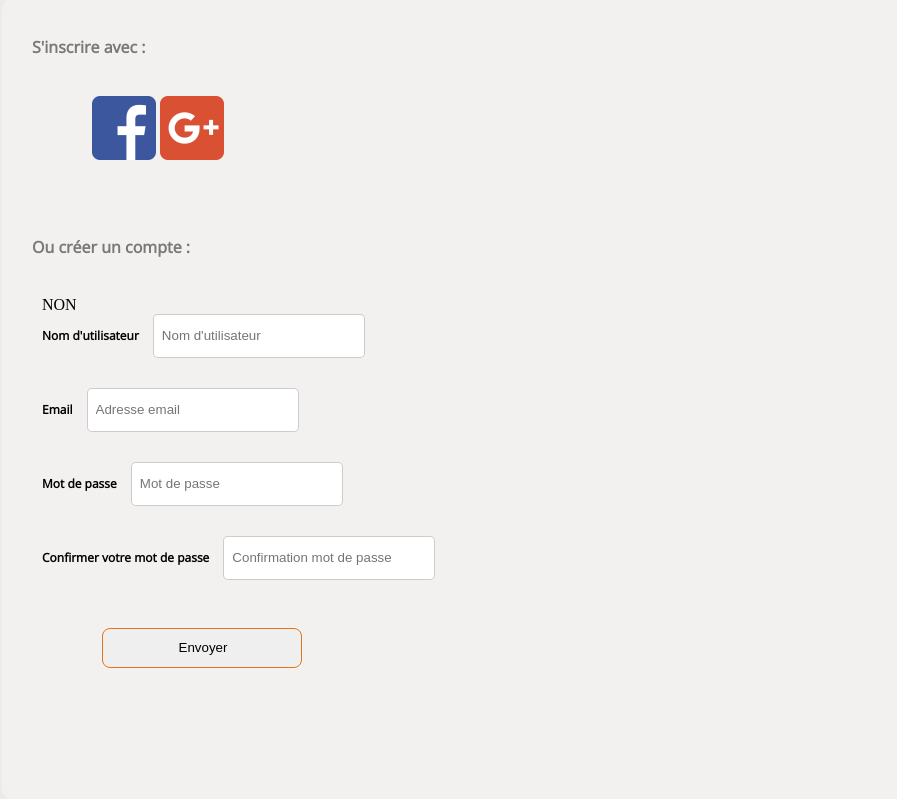
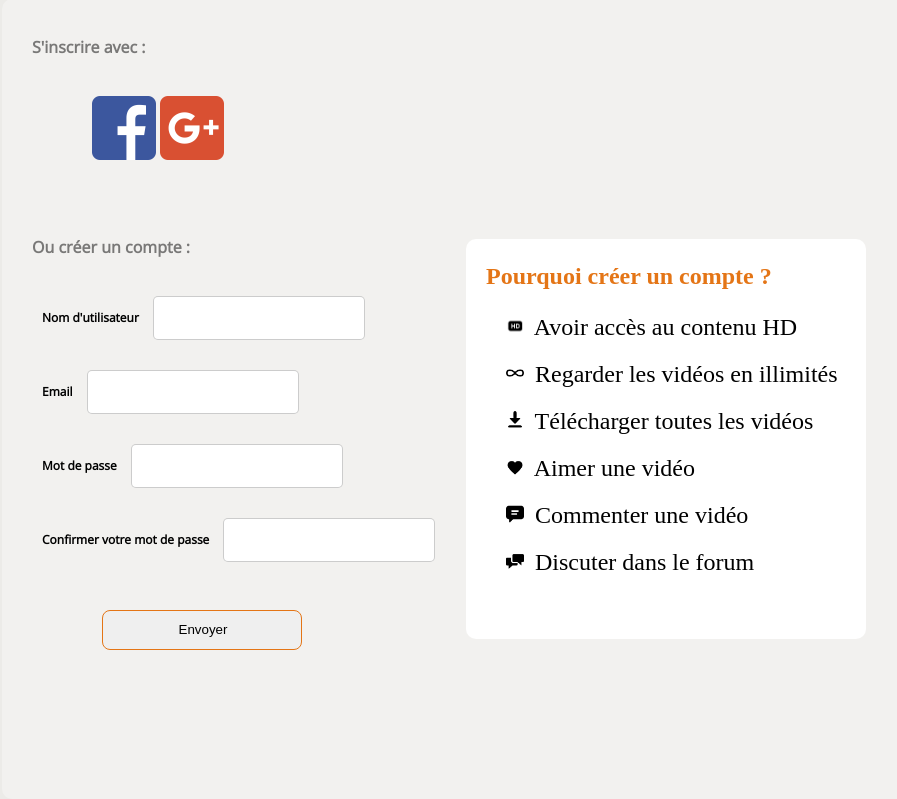
Before and after one commit to garp42/FireStar, a PHP site: page /register.php in a window 1280 px wide. Shown: the part 401-1200 px from the top of the page, without its empty margins (190-1087 px from the left). Run offline with PHP 8.4, Linux system fonts and the light colour scheme; data that the repository does not hold is empty.

Commit message:
"pourquoi créer un comte" - PHP inscription terminée + début FOOTER

```diff
--- a/banner.php
+++ b/banner.php
@@ -1,5 +1,5 @@
 <?php
-	include('config.php');
+	require('config.php');
 ?>
 
 <!DOCTYPE html>
--- a/css/styles.css
+++ b/css/styles.css
@@ -92,6 +92,14 @@ body{
 	z-index: 2;
 	width: 48px;
 	height: 48px;
+}
+
+#footer{
+    position: relative;
+    bottom: 0px;
+    width: 100%;
+    height: 80px;
+    background-color: #5A5D85;
 }
 
 #wallpaper{
@@ -483,3 +491,31 @@ body{
 	font-weight: bold;
 	padding: none;
 }
+
+#register-info{
+    position: absolute;
+    right: 10%;
+    top: 30%;
+    height: 400px;
+    width: 400px;
+    background-color: white;
+    border-radius: 10px;
+}
+
+#register-info h3{
+    margin-left: 20px;
+	font-size: 1.5em;
+    color: #E47516;
+}
+
+#register-info img{
+    height: 18px;
+    width: 18px;
+    margin-right: 5px;
+}
+
+#register-info li{
+    font-size: 1.5em;
+    margin-bottom: 20px;
+    list-style: none;
+}
--- a/js/script.js
+++ b/js/script.js
@@ -94,10 +94,12 @@ $(function(){
 	$('#send-submit').mouseover(function(){
 		$('#send-submit').css('background-color', '#E47516');
 		$('#send-submit').css('color', 'white');
+		$('#send-submit').css('transition', '0.5s');
 	});
 	$('#send-submit').mouseout(function(){
 		$('#send-submit').css('background-color', 'white');
 		$('#send-submit').css('color', 'black');
+		$('#send-submit').css('transition', '0.5s');
 	});
 
 	// var array = ['img/stars-wallpaper.jpg', 'img/horizon-wallpaper.jpg', 'img/horizon-wallpaper2.jpg'];
--- a/register.php
+++ b/register.php
@@ -1,12 +1,22 @@
 <?php
-    require('banner.php');
-    if(isset($_POST['username']) AND !empty($_POST['username'])
-      AND isset($_POST['email']) AND !empty($_POST['email'])
-      AND isset($_POST['password']) AND !empty($_POST['password'])){
-        $username = $_POST['username'];
-        $email = $_POST['email'];
-        $password = $_POST['password'];
-        $req = $bdd->query("INSERT INTO user(id, email, username, password) VALUES('', '$email', '$username', '$password')");
+require('banner.php');
+    if(isset($_POST['envoyer'])){
+        $username = htmlspecialchars($_POST['username']);
+        $email = htmlspecialchars($_POST['email']);
+        $password = sha1($_POST['password']);
+        $password2 = sha1($_POST['password2']);
+        if(!empty($username) AND !empty($email) AND !empty($password) AND !empty($password2)){
+            if($password == $password2){
+            	$req = $bdd->prepare("INSERT INTO user(email, username, password, password2) VALUES(?, ?, ?, ?)");
+            	$req->execute(array($email, $username, $password, $password2));
+        	}
+        	else{
+        		$error_password = '<font color="red">Les mots de passes sont différents</font>';
+        	}
+        }
+        else{
+        	$error_register = '<font color="red">Veuillez remplir tous les champs</font>';
+        }
     }
 ?>
 
@@ -25,26 +35,32 @@
     <div id="account-register">
         <h6>Ou créer un compte : </h6>
 		<ul>
-            <?php
-            if($req){
-                echo 'OK';
-            }
-            else{
-                echo 'NON';
-            }
-            ?>
             <form action="" method="post">
                 <li><label>Nom d'utilisateur</label>
-                <input type="text" placeholder="Nom d'utilisateur" name="username" id="username"></li>
+                <input type="text" name="username" id="username"></li>
                 <li><label>Email</label>
-                <input type="text" placeholder="Adresse email" name="email" id="email"></li>
+                <input type="email" name="email" id="email"></li>
                 <li><label>Mot de passe</label>
-                <input type="password" placeholder="Mot de passe" name="password" id="password"></li>
+                <input type="password" name="password" id="password"></li>
                 <li><label>Confirmer votre mot de passe</label>
-                <input type="password" placeholder="Confirmation mot de passe" name="password2" id="password2"></li>
+                <input type="password" name="password2" id="password2"></li>
                 <br/>
-                <li><input type="submit" value="Envoyer" id="send-submit"></li>
+                <li><input type="submit" value="Envoyer" name="envoyer" id="send-submit"></li>
             </form>
 		</ul>
     </div>
+    <div id="register-info">
+    	<h3>Pourquoi créer un compte ?</h3>
+        <ul>
+            <li><img src="icons/hd.png" height="40" width="40"> Avoir accès au contenu HD</li>
+            <li><img src="icons/infinity.png"> Regarder les vidéos en illimités</li>
+            <li><img src="icons/download.png"> Télécharger toutes les vidéos</li>
+            <li><img src="icons/like.png"> Aimer une vidéo</li>
+            <li><img src="icons/comment_001.png"> Commenter une vidéo</li>
+            <li><img src="icons/forum.png"> Discuter dans le forum</li>
+        </ul>
+    </div>
 </div>
+<div id="footer">
+
+</div>
```
Also changed, not shown: icons/comment_001.png (added), icons/download.png (added), icons/forum.png (added), icons/hd.png (added), icons/infinity.png (added), icons/like.png (added).
